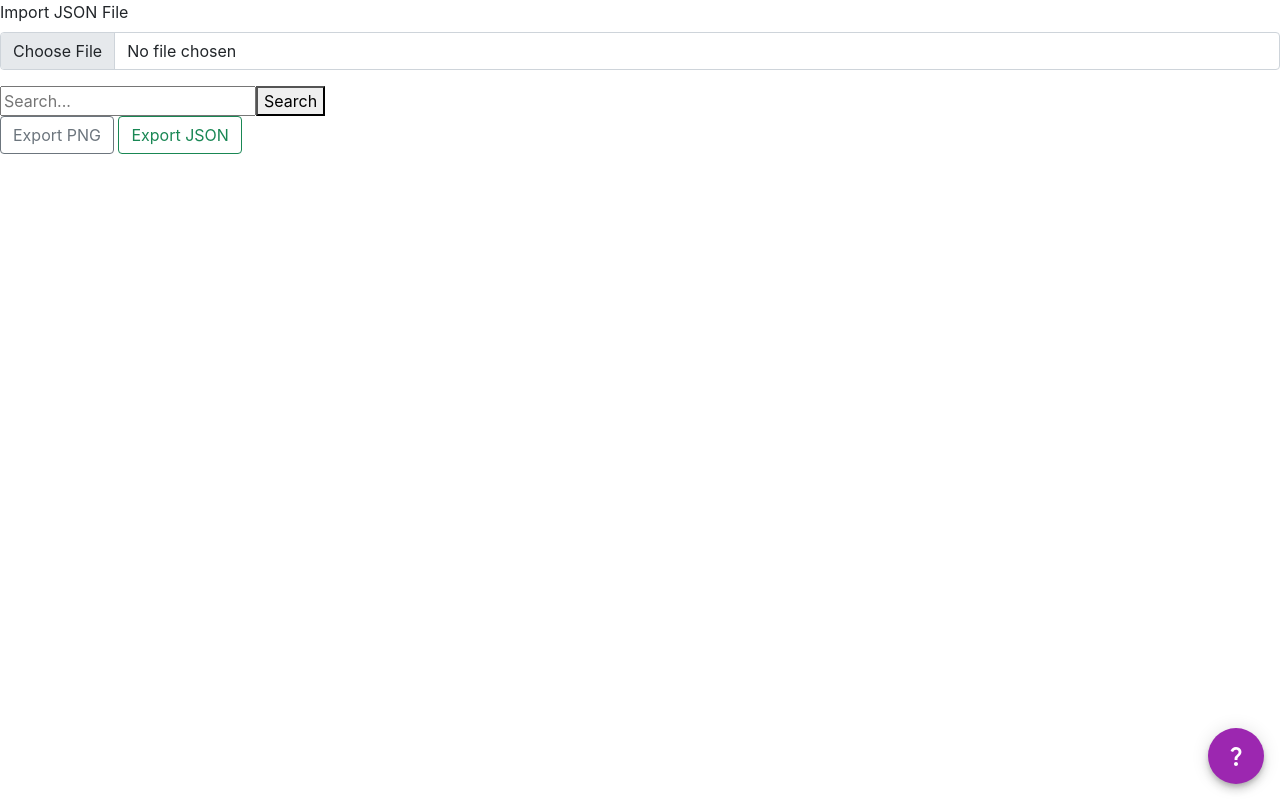
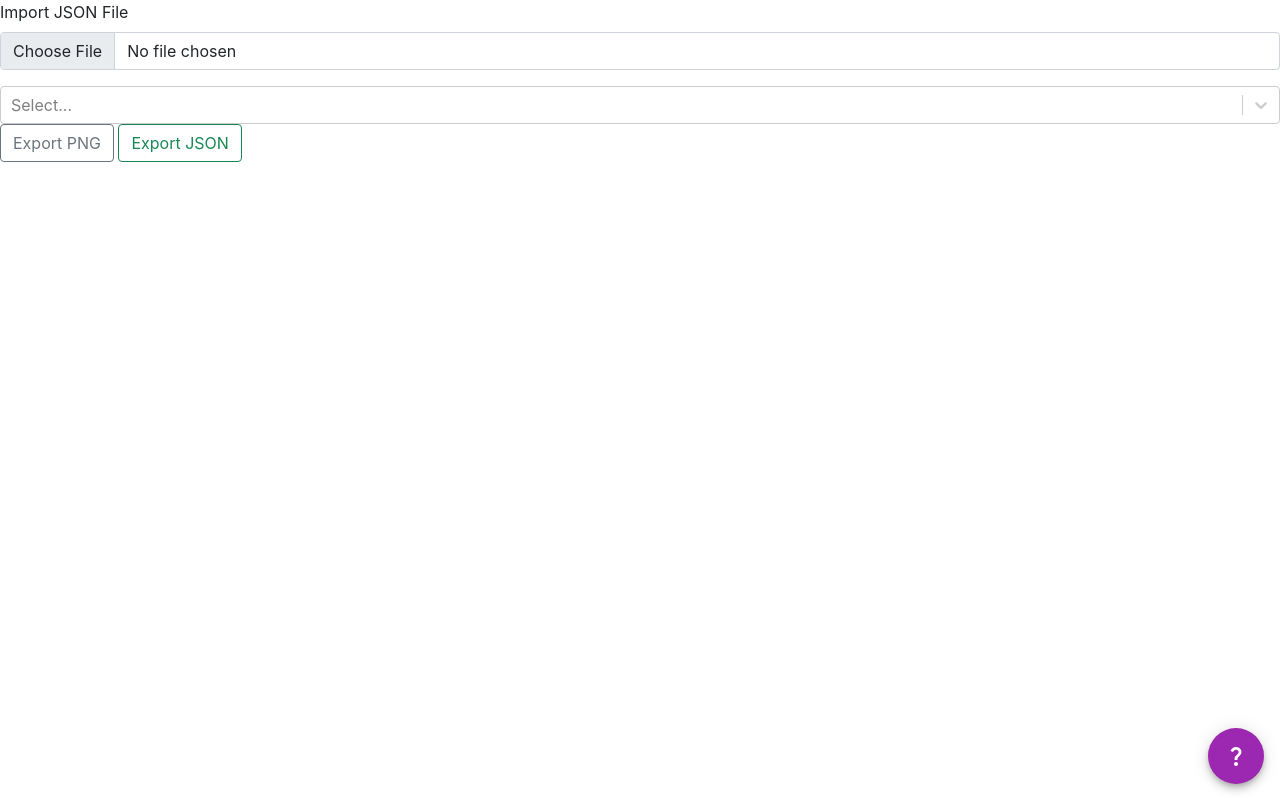
Before and after one commit to soravitpuengsema/TodoMindmap-INDIVIDUAL, a React (Create React App) app in the folder Mindmap/: page / in a window 1280 px wide. Built offline with nearby package versions, Linux system fonts and the light colour scheme; no server answers.

Commit message:
add search dropdown

```diff
--- a/Mindmap/package.json
+++ b/Mindmap/package.json
@@ -24,6 +24,7 @@
     "react-player": "^2.10.0",
     "react-pptx": "^2.14.0",
     "react-scripts": "5.0.0",
+    "react-select": "^5.3.1",
     "react-select-search": "^3.0.9",
     "reactjs-popup": "^2.0.5",
     "sweetalert2": "^11.4.9",
--- a/Mindmap/src/App.js
+++ b/Mindmap/src/App.js
@@ -12,21 +12,23 @@ import QuestionMarkIcon from '@mui/icons-material/QuestionMark';
 import { paperClasses } from '@mui/material';
 import hotkeys from 'hotkeys-js';
 import ReactPlayer from 'react-player'
+import Select from 'react-select'
 
 //
-
-var mindstring = '';
-
-let datajson = '';
-
-let updateCheck = false;
+let mind = null;
 
 function App() {
+  var mindstring = '';
+  let datajson = '';
+  let updateCheck = false;
 
-  let mind = null;
+  //let mind = null;
   let selectnode = null;
   let dbnow = null;
   let dbMindmap = null;
+
+  //var searchList = [];
+  const [searchList, setSearchList] = React.useState([]);
 
   //สร้างมายแมพ
   useEffect(() => {
@@ -75,6 +77,9 @@ function App() {
 
         mind.getAllDataString();
 
+        setSearchList([]);
+        searchDropdown(mind.nodeData);
+
         hotkeys('t', function(event, handler) {
           event.preventDefault();
           console.log('todotagselectnode ',selectnode)
@@ -96,6 +101,8 @@ function App() {
         mind.bus.addListener('operation', operation => {
 
           mindstring = mind.getAllData();
+          setSearchList([]);
+          searchDropdown(mind.nodeData);
 
           //เพิ่ม tags Todo
           if (operation.obj.hasOwnProperty('tags') ) { //ตัวมันเองคือ todo title
@@ -144,6 +151,9 @@ function App() {
           let dbjson = databaseToJSON(response.data);
           mind.nodeData = dbjson.nodeData;
           mind.refresh();
+
+          setSearchList([]);
+          searchDropdown(dbjson.nodeData);
         }
       })
       .catch(e =>{
@@ -414,6 +424,8 @@ function App() {
           let dbjson = databaseToJSON(response.data);
           mind.nodeData = dbjson.nodeData;
           mind.refresh();
+          setSearchList([]);
+          searchDropdown(dbjson.nodeData);
           updateCheck = false;
         }
       })
@@ -555,6 +567,8 @@ function App() {
       let parsedata = JSON.parse(datajson)
       mind.nodeData = parsedata.nodeData;
       mind.refresh();
+      setSearchList([]);
+      searchDropdown(mind.nodeData);
 
       let todoImport = [];
       let mindImport = mind.getAllData();
@@ -586,98 +600,21 @@ function App() {
   var lastIdCheck = false;
   var foundId = false;
 
-  //ค้นหาชื่อ
-  const searchNode = (e) => {
-    e.preventDefault();
+  //สร้างลิสต์ dropdown
+  const searchDropdown = (obj) => {
+    //console.log(obj.topic,text)
+    if (!('children' in obj) || obj.children.length === 0 ){ //ถ้าไม่มีลูกและไม่ใช่ root Todo ข้าม
+      if ( !obj.hasOwnProperty('root') ){
+        setSearchList(searchList => [...searchList,{value: obj.id, label: obj.topic}])
+      }
+      return;
 
-    if (searchString == ''){ //ไม่ใส่อะไรในช่องเซิช
-      window.alert('Type something!')
-      searchTemp = '';
-      return;
-    }
-    if (searchString !== searchTemp){ //เซิชคำใหม่ รีทั้งหมด
-      console.log(searchString, searchTemp)
-      console.log('แก้คำใหม่ เซิชใหม่')
-      foundId = false;
-      lastIdCheck = false;
-    }
-
-    console.log(retrieveId);
-    var allMind = mind.getAllData();
-
-    if (foundId == false && lastIdCheck == false){ //เริ่มเซิชใหม่
-      console.log('เริ่มเซิชใหม่')
-      retrieveId = [];
-      searchData(allMind.nodeData,searchString);
-      searchTemp = searchString;
-      console.log(retrieveId);
-    }
-
-    if (foundId == false){ //ไม่เจอเลย
-      window.alert(searchString + ' not found.')
-      lastIdCheck = false;
-    } else { //เจออยู่ก็ไปหาโนดนั้นๆ
-
-      mind.selectNode(E(retrieveId[0]))
-
-      let xystring = E(retrieveId[0]).parentElement.parentElement.getAttribute('style');
-
-      if ( xystring == null ){
-        xystring = E(retrieveId[0]).parentElement.parentElement.parentElement.parentElement.getAttribute('style');
+    } else { //มีลูก ไล่ทำลูกทุกตัว
+      if ( !obj.hasOwnProperty('root') ){
+        setSearchList(searchList => [...searchList,{value: obj.id, label: obj.topic}])
       }
-
-      let stringsplit = xystring.split(' ')
-
-      var wpointcheck = false;
-      var hpointcheck = false;
-      var heigthsplit = stringsplit[1]
-      var widthsplit = stringsplit[3]
-
-      if (stringsplit[1].includes('.')){
-        heigthsplit = stringsplit[1].split('.')
-        heigthsplit = heigthsplit[0]
-        hpointcheck = true;
-      }
-      if (stringsplit[3].includes('.')){
-        widthsplit = stringsplit[3].split('.')
-        widthsplit = widthsplit[0]
-        wpointcheck = true;
-      }
-      else{
-        heigthsplit = stringsplit[1];
-        widthsplit = stringsplit[3];
-      }
-
-      var heightNum = heigthsplit.match(/\d/g).join("");
-      var widthNum = widthsplit.match(/\d/g).join("");
-
-      if (hpointcheck){
-        heightNum += '.5'
-      }
-      if (wpointcheck){
-        widthNum += '.5'
-      }
-
-      goToNode(widthNum,heightNum)
-
-      if (retrieveId.length > 2){ //มากกว่า 2
-        retrieveId.shift();
-        console.log('มากกว่า 2');
-        foundId = true;
-        lastIdCheck = false;
-        console.log(foundId,lastIdCheck)
-      } else if (retrieveId.length == 2){ //ตัวรองท้าย
-        retrieveId.shift();
-        console.log('ตัวรองท้าย');
-        foundId = true;
-        lastIdCheck = true;
-        console.log(foundId,lastIdCheck)
-      } else { //ตัวสุดท้าย == 1 ตัดจบ
-        retrieveId.shift();
-        console.log('ตัวท้าย เริ่มใหม่');
-        lastIdCheck = false;
-        foundId = false;
-        console.log(foundId,lastIdCheck)
+      for (let i = 0 ; i < obj.children.length ; i++){
+        searchDropdown(obj.children[i])
       }
     }
   }
@@ -722,11 +659,51 @@ function App() {
     painter.exportPng(mind,'picture');
   }
 
-  //ของการค้นหา
-  const handleChange = (event) => {
-    searchString =  event.target.value;
-    //console.log(searchString)
+  const findNodeCoordinates = (event) => {
+    console.log(event)
+    mind.selectNode(E(event.value))
+
+    let xystring = E(event.value).parentElement.parentElement.getAttribute('style');
+
+    if ( xystring == null ){
+      xystring = E(event.value).parentElement.parentElement.parentElement.parentElement.getAttribute('style');
+    }
+
+    let stringsplit = xystring.split(' ')
+
+    var wpointcheck = false;
+    var hpointcheck = false;
+    var heigthsplit = stringsplit[1]
+    var widthsplit = stringsplit[3]
+
+    if (stringsplit[1].includes('.')){
+      heigthsplit = stringsplit[1].split('.')
+      heigthsplit = heigthsplit[0]
+      hpointcheck = true;
+    }
+    if (stringsplit[3].includes('.')){
+      widthsplit = stringsplit[3].split('.')
+      widthsplit = widthsplit[0]
+      wpointcheck = true;
+    }
+    else{
+      heigthsplit = stringsplit[1];
+      widthsplit = stringsplit[3];
+    }
+
+    var heightNum = heigthsplit.match(/\d/g).join("");
+    var widthNum = widthsplit.match(/\d/g).join("");
+
+    if (hpointcheck){
+      heightNum += '.5'
+    }
+    if (wpointcheck){
+      widthNum += '.5'
+    }
+
+    goToNode(widthNum,heightNum)
   }
+
 
   return (
     <>
@@ -735,18 +712,12 @@ function App() {
         <Form.Label>Import JSON File</Form.Label>
         <Form.Control type="file" onChange={readJSON}/>
       </Form.Group>
-      <div>
-      <form>
-        <input
-          type="text"
-          name="text"
-          placeholder="Search..."
-          //value={searchtext}
-          onChange={handleChange}
+    </div>
+    <div>
+      <Select
+        options={searchList}
+        onChange={findNodeCoordinates}
         />
-        <button onClick={(e)=>searchNode(e)}>Search</button>
-      </form>
-    </div>
     </div>
     <div >
       <Button variant="outline-secondary" onClick={() => paint()}>Export PNG</Button>{' '}
@@ -766,7 +737,7 @@ function App() {
 
           <Modal.Dialog size={'lg'}>
             <Modal.Header>
-              <Modal.Title style={{textAlign:'center'}}>การใช้งาน MindmapTodo</Modal.Title>
+              <Modal.Title>การใช้งาน MindmapTodo</Modal.Title>
             </Modal.Header>
             <Modal.Body>
               <ReactPlayer loop={true} playing={true} volume={null} muted={true} width={'100%'} url='https://streamable.com/96kl0l' />
@@ -787,13 +758,13 @@ function App() {
                 ลบแท็ก Todo: d
                 <br/>
                 <br/>
-                ลูกของโนดเริ่มต้นที่มีแท็ก Todo จะถูกเพิ่มเป็นรายการ Todo โดยโนดนั้นจะเป็น Title
+                ลูกของโนดเริ่มต้นที่มีแท็ก Todo จะถูกเพิ่มเป็นรายการ Todo โดยโนดนั้นจะเป็น Title และถ้ามีลูกต่อเพิ่ม
                 <br/>
-                และถ้ามีลูกอีก โนดลูกจะเป็น Description ถ้ามีหลายตัวจะเป็นการสร้างรายการ
+                โนดลูกนั้นจะเป็น Description ถ้ามีโนด Description ในโนด Title หลายตัวจะเป็นการสร้างรายการ
                 <br/>
-                Todo ชื่อเดียวกันแต่มีเป็นคนละ Description ถูกเพิ่มเข้าในแอพพลิเคชั่น TodoList
+                Todo หลายรายการที่ชื่อเดียวกัน แต่มี Description ที่ต่างกันตามโนดนั้นๆ ถูกเพิ่มเข้าในแอพพลิเคชั่น
                 <br/>
-                ที่ใช้ได้ทั้งระบบปฏิบัติการ iOS, Android และ Web Application
+                TodoList ที่ใช้ได้ทั้งระบบปฏิบัติการ iOS, Android และ Web Application
               </p>
             </Modal.Body>
           </Modal.Dialog>
--- /dev/null
+++ b/Mindmap/src/JSON_Test/Todo mindmap/onetag.json
@@ -0,0 +1 @@
+{"nodeData":{"id":"1651728883333root","topic":"Todo","root":true,"children":[{"topic":"Buy Milk","id":"092b8048abfc11b4","direction":0,"children":[{"topic":"20 bottles","id":"092b8ed678485639"}],"tags":["Todo"]},{"topic":"Buy Apple","id":"092b848908ab90a5","direction":1,"children":[{"topic":"10 kg","id":"092b87810c0fb51e"}]}]},"linkData":{}}
```
Also changed, not shown: 1 other file (tests, documents, lock files or other folders).
